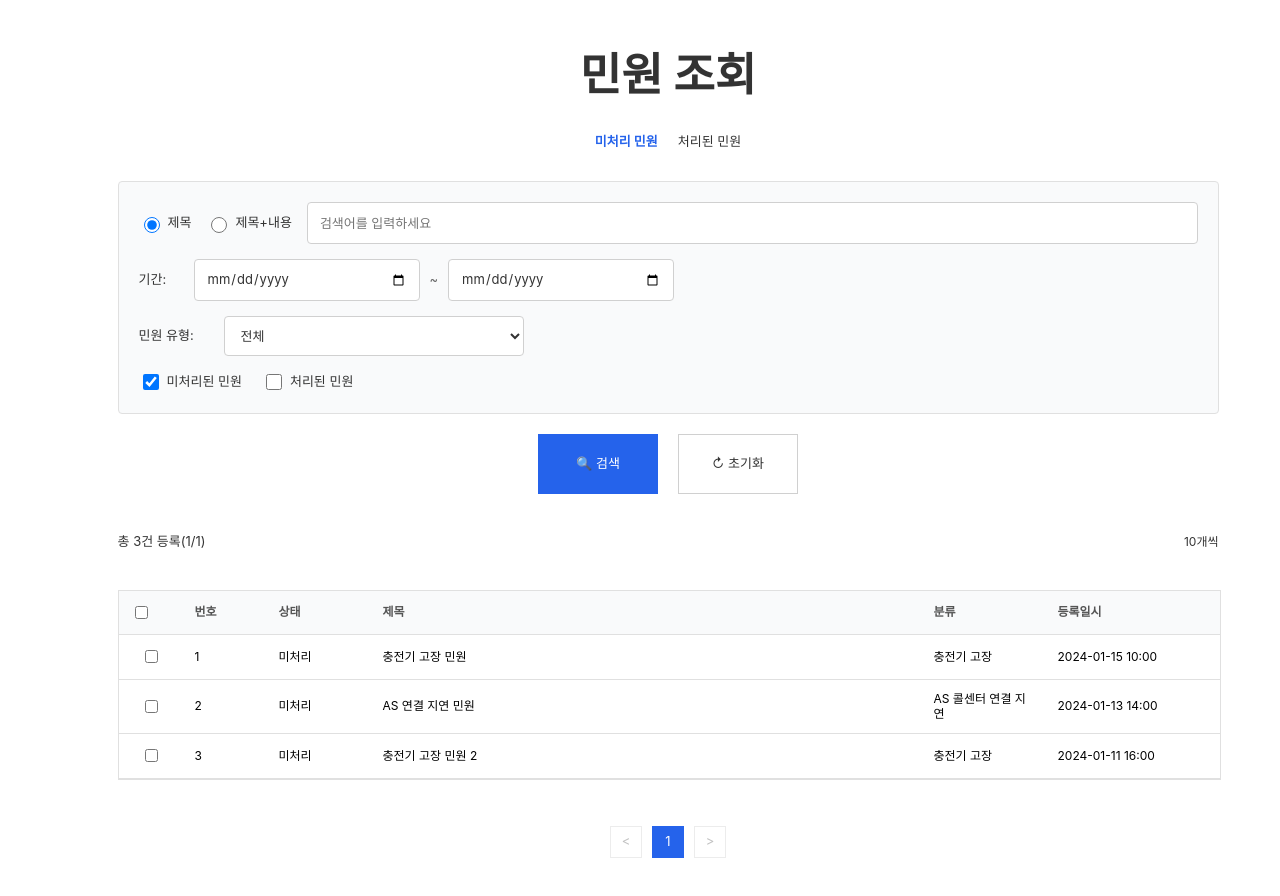
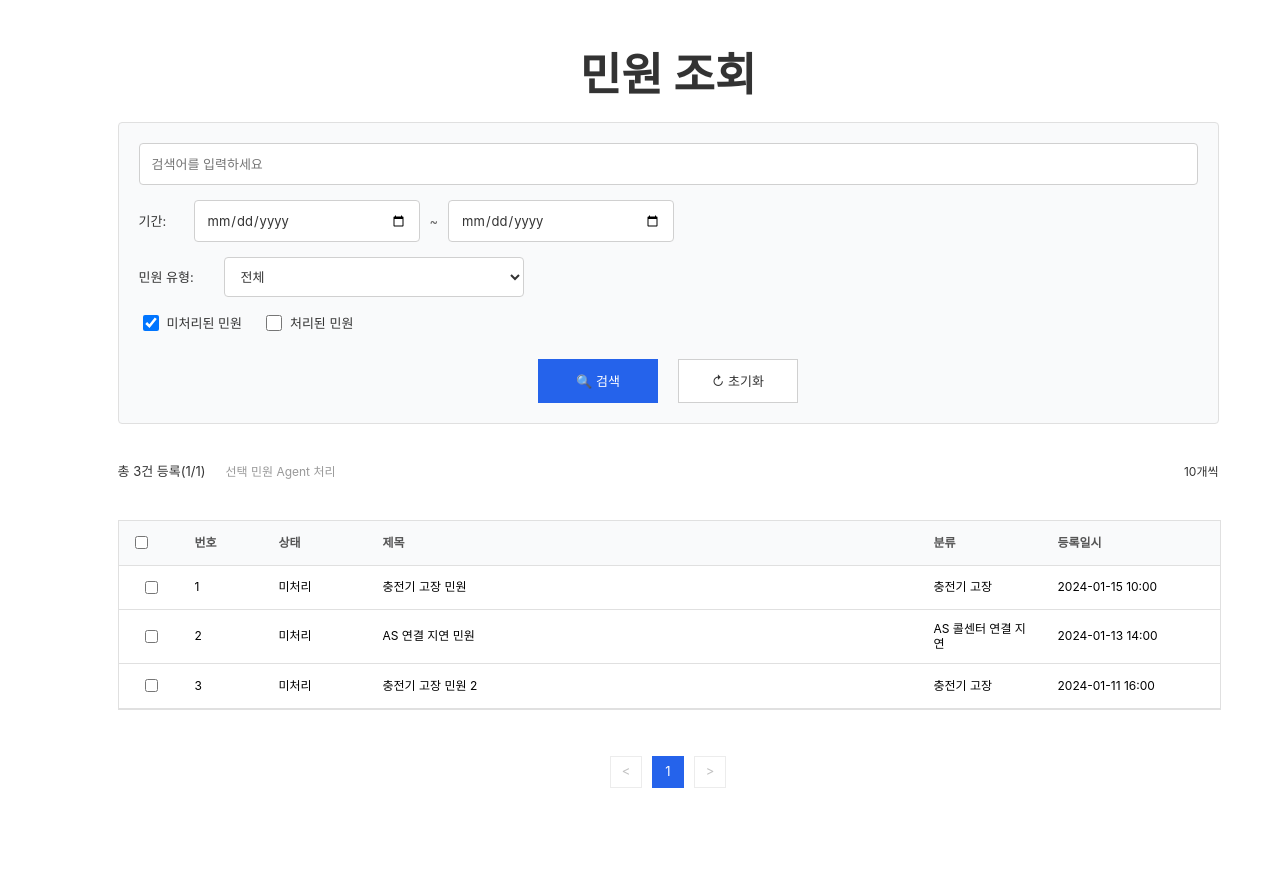
Before and after one commit to ChaeyunKoo/ev-charger-ops-platform, a Next.js app in the folder nextjs/: page /pages/ComplaintList in a window 1280 px wide. Shown: the top 896 px of the page. Built offline with nearby package versions, Linux system fonts and the light colour scheme.

Commit message:
update list page

```diff
--- a/nextjs/src/app/pages/ComplaintList/page.jsx
+++ b/nextjs/src/app/pages/ComplaintList/page.jsx
@@ -5,7 +5,6 @@ import styles from './page.module.css';
 
 export default function ComplaintList() {
   // 검색 필터 상태
-  const [searchType, setSearchType] = useState('title'); // 'title' or 'titleAndContent'
   const [searchKeyword, setSearchKeyword] = useState('');
   const [startDate, setStartDate] = useState('');
   const [endDate, setEndDate] = useState('');
@@ -42,18 +41,12 @@ export default function ComplaintList() {
       filtered = [];
     }
 
-    // 검색어 필터
+    // 검색어 필터 (제목+내용만 사용)
     if (searchKeyword.trim()) {
-      filtered = filtered.filter(c => {
-        if (searchType === 'title') {
-          return c.title.toLowerCase().includes(searchKeyword.toLowerCase());
-        } else {
-          return (
-            c.title.toLowerCase().includes(searchKeyword.toLowerCase()) ||
-            c.content.toLowerCase().includes(searchKeyword.toLowerCase())
+      const kw = searchKeyword.toLowerCase();
+      filtered = filtered.filter(c =>
+        c.title.toLowerCase().includes(kw) || c.content.toLowerCase().includes(kw)
       );
-        }
-      });
     }
 
     // 기간 필터
@@ -85,7 +78,7 @@ export default function ComplaintList() {
       ...complaint,
       number: index + 1
     }));
-  }, [searchKeyword, searchType, startDate, endDate, complaintType, showUnprocessed, showProcessed, allComplaints]);
+  }, [searchKeyword, startDate, endDate, complaintType, showUnprocessed, showProcessed, allComplaints]);
 
   // 페이지네이션
   const paginatedComplaints = useMemo(() => {
@@ -103,7 +96,6 @@ export default function ComplaintList() {
   };
 
   const handleReset = () => {
-    setSearchType('title');
     setSearchKeyword('');
     setStartDate('');
     setEndDate('');
@@ -153,6 +145,10 @@ export default function ComplaintList() {
   };
 
   const handleAgentProcess = () => {
+    if (selectedItems.length === 0) {
+      alert('처리할 민원을 선택해주세요.');
+      return;
+    }
     // Agent 처리 로직 구현
     console.log('선택된 민원 Agent 처리:', selectedItems);
   };
@@ -160,9 +156,7 @@ export default function ComplaintList() {
   const renderPagination = () => {
     const pages = [];
     if (totalPages <= 7) {
-      for (let i = 1; i <= totalPages; i++) {
-        pages.push(i);
-      }
+      for (let i = 1; i <= totalPages; i++) pages.push(i);
     } else {
       if (currentPage <= 3) {
         pages.push(1, 2, 3, '...', totalPages);
@@ -209,63 +203,17 @@ export default function ComplaintList() {
         <div className={styles.mainFrame}>
           <h1 className={styles.title}>민원 조회</h1>
 
-          {/* 상태 필터 탭 */}
-          <div className={styles.statusFilterTabs}>
-            <button
-              className={`${styles.statusTab} ${showUnprocessed ? styles.statusTabActive : ''}`}
-              onClick={() => {
-                setShowUnprocessed(true);
-                setShowProcessed(false);
-                setCurrentPage(1);
-              }}
-            >
-              미처리 민원
-            </button>
-            <button
-              className={`${styles.statusTab} ${showProcessed ? styles.statusTabActive : ''}`}
-              onClick={() => {
-                setShowUnprocessed(false);
-                setShowProcessed(true);
-                setCurrentPage(1);
-              }}
-            >
-              처리된 민원
-            </button>
-          </div>
-
           {/* 검색 필터 섹션 */}
           <div className={styles.searchSection}>
-            {/* 검색어 입력 */}
+            {/* 검색어 입력 (라디오 삭제, 입력란만) */}
             <div className={styles.searchRow}>
-              <div className={styles.searchTypeGroup}>
-                <label className={styles.radioLabel}>
-                  <input
-                    type="radio"
-                    name="searchType"
-                    value="title"
-                    checked={searchType === 'title'}
-                    onChange={(e) => setSearchType(e.target.value)}
-                  />
-                  <span>제목</span>
-                </label>
-                <label className={styles.radioLabel}>
-                  <input
-                    type="radio"
-                    name="searchType"
-                    value="titleAndContent"
-                    checked={searchType === 'titleAndContent'}
-                    onChange={(e) => setSearchType(e.target.value)}
-                  />
-                  <span>제목+내용</span>
-                </label>
-              </div>
               <input
                 type="text"
                 className={styles.searchInput}
                 placeholder="검색어를 입력하세요"
                 value={searchKeyword}
                 onChange={(e) => setSearchKeyword(e.target.value)}
-                onKeyPress={(e) => e.key === 'Enter' && handleSearch()}
+                onKeyDown={(e) => e.key === 'Enter' && handleSearch()}
               />
             </div>
 
@@ -316,6 +264,7 @@ export default function ComplaintList() {
                     if (!e.target.checked && !showProcessed) {
                       setShowProcessed(true);
                     }
+                    setCurrentPage(1);
                   }}
                 />
                 <span>미처리된 민원</span>
@@ -329,15 +278,15 @@ export default function ComplaintList() {
                     if (!e.target.checked && !showUnprocessed) {
                       setShowUnprocessed(true);
                     }
+                    setCurrentPage(1);
                   }}
                 />
                 <span>처리된 민원</span>
               </label>
             </div>
-          </div>
 
-          {/* 액션 버튼 */}
-          <div className={styles.actionButtons}>
+            {/* 검색/초기화 버튼: 탭 박스(필터 박스) 안으로 이동 */}
+            <div className={styles.filterButtons}>
               <button className={styles.searchButton} onClick={handleSearch}>
                 🔍 검색
               </button>
@@ -345,15 +294,22 @@ export default function ComplaintList() {
                 ↻ 초기화
               </button>
             </div>
+          </div>
 
           {/* 테이블 컨트롤 */}
           <div className={styles.tableControls}>
-            <span className={styles.totalCount}>총 {totalCount}건 등록({currentPage}/{totalPages})</span>
-            {selectedItems.length > 0 && (
-              <button className={styles.agentProcessButton} onClick={handleAgentProcess}>
+            <span className={styles.totalCount}>총 {totalCount}건 등록({currentPage}/{totalPages || 1})</span>
+
+            {/* 항상 표시되도록 변경 */}
+            <button
+              className={styles.agentProcessButton}
+              onClick={handleAgentProcess}
+              disabled={selectedItems.length === 0}
+              title={selectedItems.length === 0 ? '민원을 선택하면 처리할 수 있습니다.' : ''}
+            >
               선택 민원 Agent 처리
             </button>
-            )}
+
             <span className={styles.itemsPerPage}>{itemsPerPage}개씩</span>
           </div>
 
@@ -365,7 +321,10 @@ export default function ComplaintList() {
                   <th className={styles.checkboxColumn}>
                     <input
                       type="checkbox"
-                      checked={paginatedComplaints.length > 0 && selectedItems.length === paginatedComplaints.length}
+                      checked={
+                        paginatedComplaints.length > 0 &&
+                        paginatedComplaints.every(item => selectedItems.includes(item.id))
+                      }
                       onChange={(e) => handleSelectAll(e.target.checked)}
                     />
                   </th>
--- a/nextjs/src/app/pages/ComplaintList/page.module.css
+++ b/nextjs/src/app/pages/ComplaintList/page.module.css
@@ -35,36 +35,7 @@
   margin: 0;
 }
 
-.statusFilterTabs {
-  display: flex;
-  gap: 20px;
-  justify-content: center;
-  align-items: center;
-  height: 38.79px;
-}
-
-.statusTab {
-  font-family: Inter, Arial, sans-serif;
-  font-style: normal;
-  font-weight: 400;
-  font-size: 13px;
-  line-height: 15.73px;
-  color: #333333;
-  background: transparent;
-  border: none;
-  cursor: pointer;
-  padding: 0;
-  transition: color 0.2s;
-}
-
-.statusTab:hover {
-  color: #2563eb;
-}
-
-.statusTabActive {
-  font-weight: 600;
-  color: #2563eb;
-}
+/* ✅ 상태 탭(미처리/처리) 제거됨: statusFilterTabs, statusTab, statusTabActive 삭제 */
 
 .searchSection {
   background-color: #f9fafb;
@@ -82,30 +53,7 @@
   gap: 15px;
 }
 
-.searchTypeGroup {
-  display: flex;
-  gap: 15px;
-  align-items: center;
-}
-
-.radioLabel {
-  display: flex;
-  align-items: center;
-  gap: 5px;
-  cursor: pointer;
-  font-family: Inter, Arial, sans-serif;
-  font-style: normal;
-  font-weight: 400;
-  font-size: 13px;
-  line-height: 15.73px;
-  color: #333333;
-}
-
-.radioLabel input[type="radio"] {
-  cursor: pointer;
-  width: 16px;
-  height: 16px;
-}
+/* ✅ 라디오(제목/제목+내용) 제거됨: searchTypeGroup, radioLabel 삭제 */
 
 .searchInput {
   flex: 1;
@@ -178,6 +126,7 @@
   color: #666666;
 }
 
+/* calendarButton은 현재 JSX에서 사용 안 하면 삭제 가능. 남겨도 무방 */
 .calendarButton {
   width: 40px;
   height: 40px;
@@ -259,24 +208,21 @@
   height: 16px;
 }
 
-.emptyMessage {
-  text-align: center;
-  padding: 40px;
-  color: #999999;
-  font-size: 14px;
-}
-
-.actionButtons {
+/* ✅ 검색/초기화 버튼을 필터 박스 안으로 넣기 위한 래퍼 */
+.filterButtons {
   display: flex;
   gap: 20px;
   justify-content: center;
   align-items: center;
-  height: 60px;
+  margin-top: 10px;
 }
+
+/* ✅ actionButtons는 JSX에서 제거되었으므로 삭제(여기서도 제거) */
+/* .actionButtons { ... } 삭제됨 */
 
 .searchButton {
   width: 120px;
-  height: 60px;
+  height: 44px; /* 기존 60px -> 필터 박스 내부에 맞게 조정 */
   background-color: #2563eb;
   color: #ffffff;
   border: none;
@@ -296,7 +242,7 @@
 
 .resetButton {
   width: 120px;
-  height: 60px;
+  height: 44px; /* 기존 60px -> 필터 박스 내부에 맞게 조정 */
   background-color: #ffffff;
   color: #333333;
   border: 1px solid #d0d0d0;
@@ -345,8 +291,15 @@
   padding: 0;
 }
 
-.agentProcessButton:hover {
+.agentProcessButton:hover:not(:disabled) {
   color: #1d4ed8;
+}
+
+/* ✅ 항상 노출 + 선택 없을 때 비활성화 스타일 */
+.agentProcessButton:disabled {
+  color: #999999;
+  cursor: not-allowed;
+  text-decoration: none;
 }
 
 .itemsPerPage {
@@ -436,6 +389,13 @@
   color: #666666;
 }
 
+.emptyMessage {
+  text-align: center;
+  padding: 40px;
+  color: #999999;
+  font-size: 14px;
+}
+
 .pagination {
   display: flex;
   justify-content: center;
@@ -509,17 +469,6 @@
     font-size: 11px;
   }
 
-  .actionButtons {
-    flex-direction: column;
-    height: auto;
-    gap: 10px;
-  }
-
-  .searchButton,
-  .resetButton {
-    width: 100%;
-  }
-
   .searchSection {
     padding: 15px;
   }
@@ -539,4 +488,15 @@
     width: 100%;
     max-width: 100%;
   }
+
+  .filterButtons {
+    flex-direction: column;
+    gap: 10px;
+    align-items: stretch;
+  }
+
+  .searchButton,
+  .resetButton {
+    width: 100%;
+  }
 }
```
Lines whose indentation alone changed are shown as unchanged.
